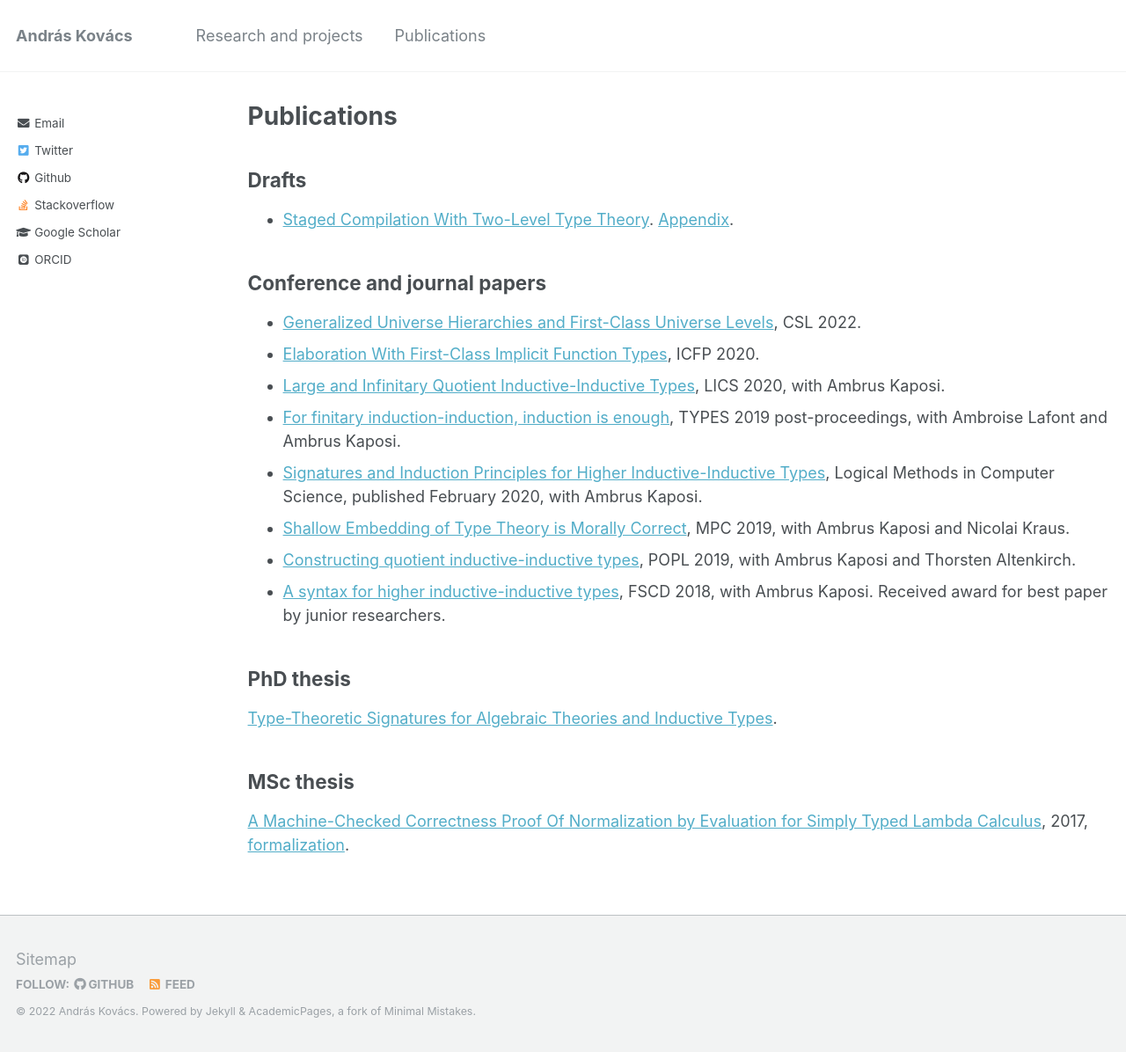
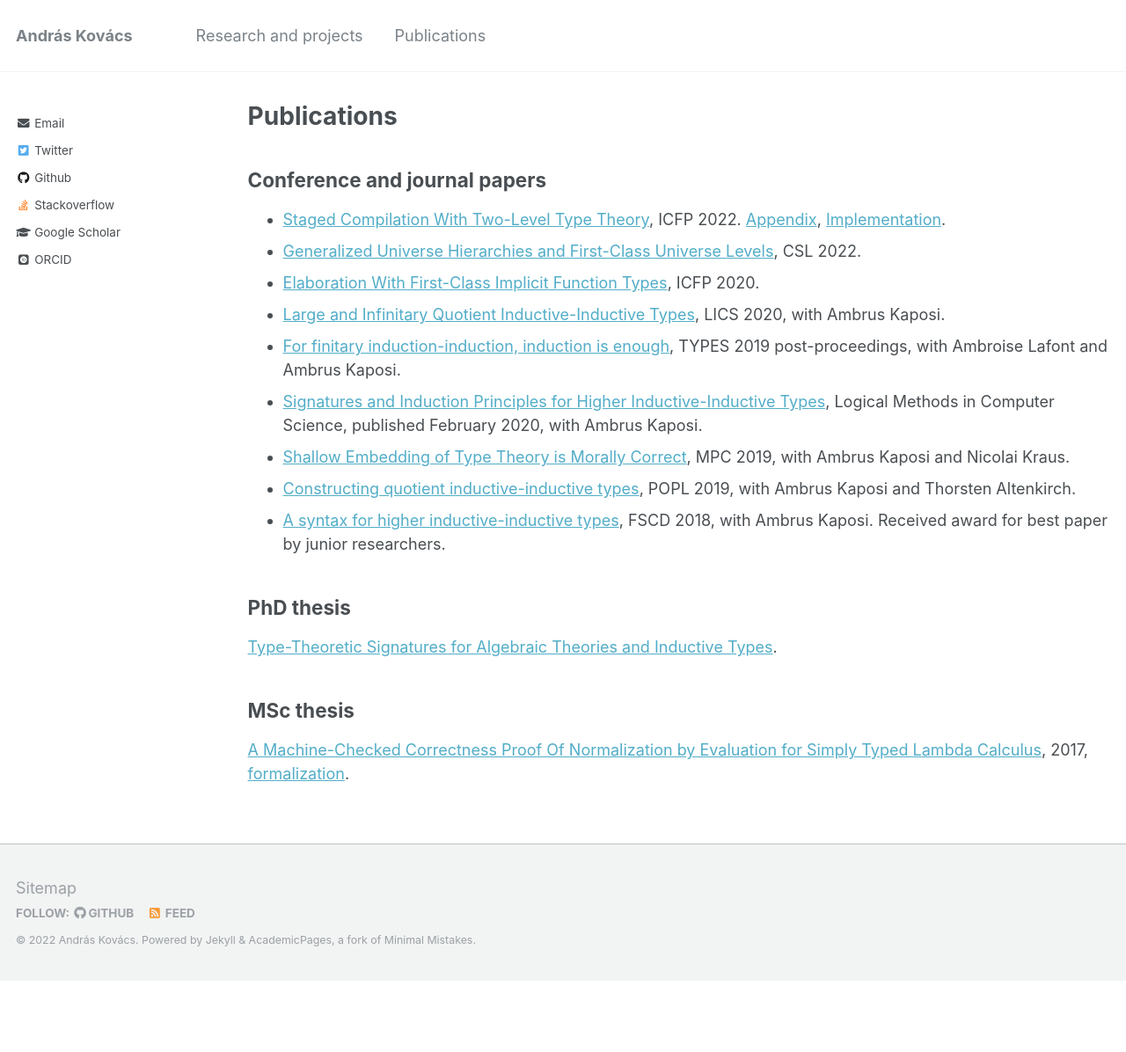
Before and after one commit to AndrasKovacs/AndrasKovacs.github.io, a Jekyll site: the page built from publications.md, in a window 1280 px wide. Shown: the whole page at 88% size. Built offline with Jekyll 4.4.1, drawn with Linux system fonts in a browser that asks for light colours; some web fonts are replaced; after the commit the page ends 1115 px from its top, so only the background shows below that.

Commit message:
update with 2ltt

```diff
--- a/publications.md
+++ b/publications.md
@@ -5,12 +5,10 @@ permalink: /publications
 author_profile: true
 ---
 
-## Drafts
-
-- [Staged Compilation With Two-Level Type Theory](pdfs/2ltt.pdf). [Appendix](pdfs/2ltt_appendix.pdf).
-
 ## Conference and journal papers
 
+- [Staged Compilation With Two-Level Type Theory](pdfs/2ltt.pdf), ICFP 2022.
+  [Appendix](pdfs/2ltt_appendix.pdf), [Implementation](https://github.com/AndrasKovacs/staged).
 - [Generalized Universe Hierarchies and First-Class Universe Levels](https://drops.dagstuhl.de/opus/volltexte/2022/15748/), CSL 2022.
 - [Elaboration With First-Class Implicit Function Types](https://dl.acm.org/doi/abs/10.1145/3408983), ICFP 2020.
 - [Large and Infinitary Quotient Inductive-Inductive Types](https://dl.acm.org/doi/abs/10.1145/3373718.3394770), LICS 2020, with Ambrus Kaposi.
```
Also changed, not shown: research-and-projects.md (+1 -1 lines).
